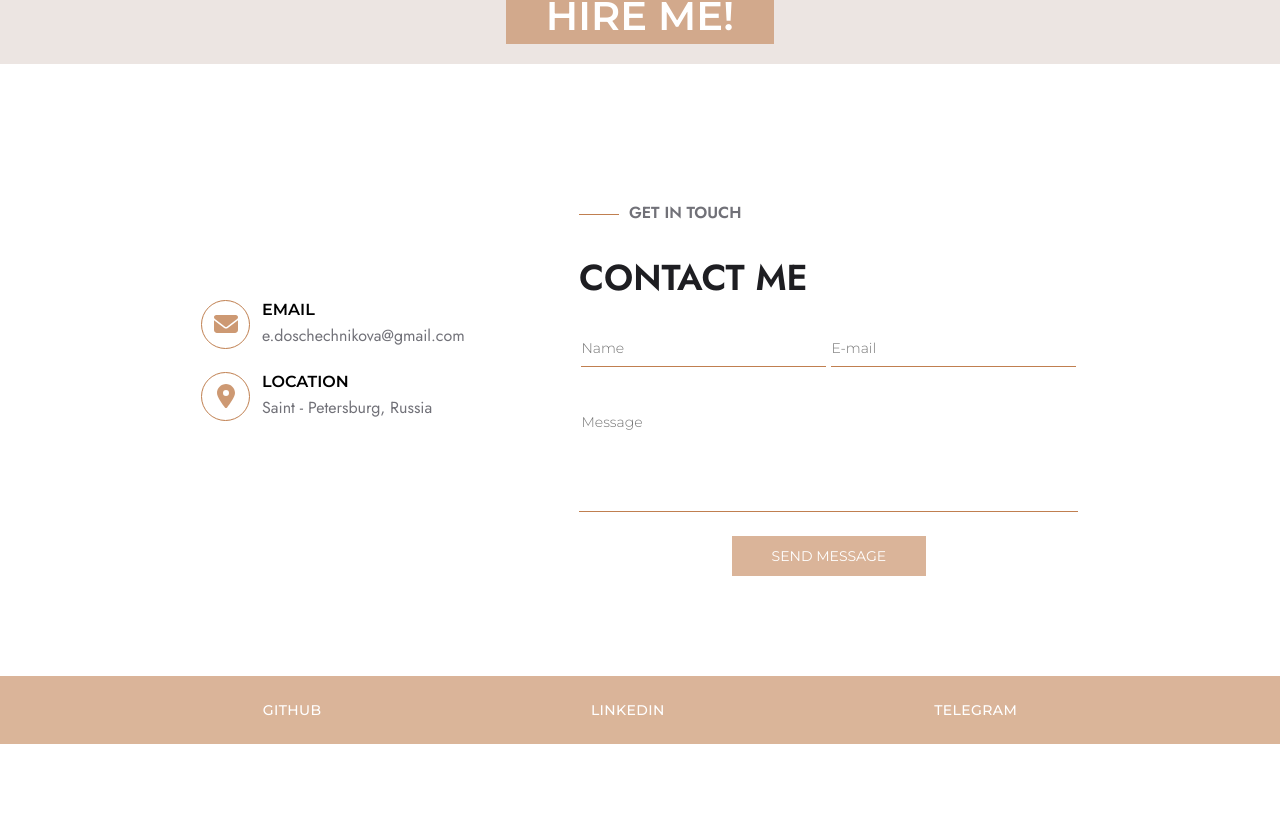
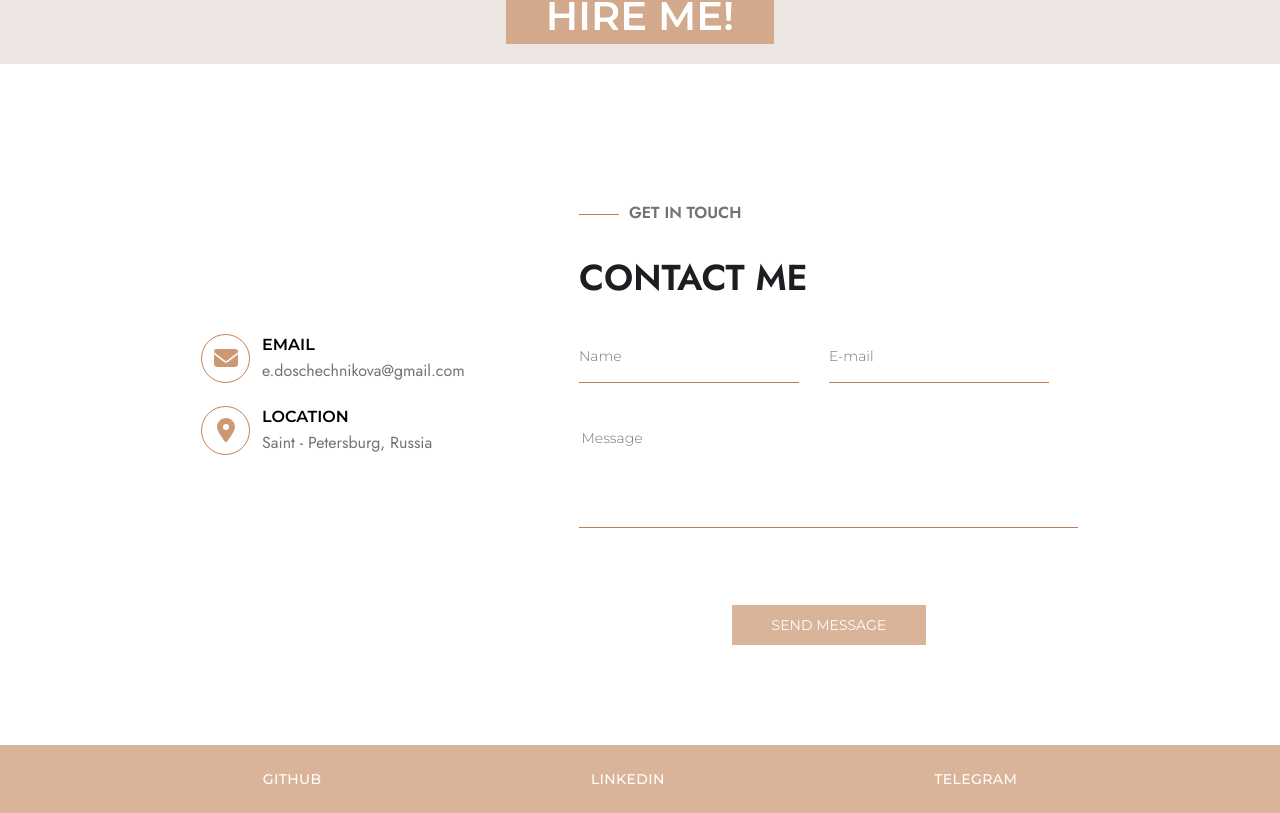
Before and after one commit to e-doschechnikova/Portfolio, a React (Create React App) app: page / in a window 1280 px wide. Shown: the part 2593-3406 px from the top of the page. Before the commit the page ends 3337 px from the top, so only its background shows below. Built offline with nearby package versions, Linux system fonts and the light colour scheme.

Commit message:
add formik

```diff
--- a/package.json
+++ b/package.json
@@ -18,6 +18,7 @@
     "@types/react": "^18.0.0",
     "@types/react-dom": "^18.0.0",
     "@types/react-scroll": "^1.8.5",
+    "formik": "^2.2.9",
     "gh-pages": "^4.0.0",
     "node-sass": "^8.0.0",
     "react": "^18.2.0",
--- a/src/Contacts/ContactInfo/ContactForm.module.scss
+++ b/src/Contacts/ContactInfo/ContactForm.module.scss
@@ -55,4 +55,16 @@
     }
   }
 
+  .error {
+    display: flex;
+   justify-content: center;
+    @include text($titleFontFamily, 14px, 26px, 600);
+    color: crimson;
+    height: 25px;
+    padding: 0 15px;
+    @media (max-width: 460px) {
+      height: 19px;
+      margin-top: 3px;
+    }
+  }
 }
--- a/src/Contacts/ContactInfo/ContactForm.tsx
+++ b/src/Contacts/ContactInfo/ContactForm.tsx
@@ -1,13 +1,57 @@
 import React from "react";
 import style from "./ContactForm.module.scss";
+import {useFormik} from "formik";
+
+export type FormType = {
+    name?: string
+    email?: string
+    message?: string
+}
 
 export const ContactForm = () => {
-    return <form className={style.contactsForm}>
+
+    const formik = useFormik({
+        initialValues: {
+            name: '',
+            email: '',
+            message: '',
+        },
+        validate: (values) => {
+            const errors: FormType = {}
+            if (!values.name) {
+                errors.name = 'please enter your name';
+            }
+
+            if (!values.email) {
+                errors.email = 'please enter your email';
+            } else if (!/^[A-Z0-9._%+-]+@[A-Z0-9.-]+\.[A-Z]{2,4}$/i.test(values.email)) {
+                errors.email = 'please enter valid email';
+            }
+
+            if (!values.message) {
+                errors.message = 'please enter your message';
+            } else if (values.message.length < 2) {
+                errors.message = 'your message is too short';
+            }
+
+            return errors;
+        },
+        validateOnBlur: false,
+        onSubmit: (values, {resetForm}) => {
+            // api.sendEmail(values)
+            resetForm()
+        }
+    });
+
+    return <form onSubmit={formik.handleSubmit} className={style.contactsForm}>
         <div className={style.inputForm}>
-            <input type="text" placeholder={'Name'}/>
-            <input type="text" placeholder={'E-mail'}/>
+            <input type="text" placeholder={'Name'}  {...formik.getFieldProps('name')}/>
+            <p className={style.error}>{formik.touched.name && formik.errors.name && formik.errors.name}</p>
+            <input type="text" placeholder={'E-mail'} {...formik.getFieldProps('email')}/>
+            <p className={style.error}>{formik.touched.email && formik.errors.email && formik.errors.email}</p>
         </div>
-        <textarea placeholder={'Message'}/>
+        <textarea placeholder={'Message'} {...formik.getFieldProps('message')}/>
+        <p className={style.error}>{formik.touched.message && formik.errors.message && formik.errors.message} </p>
         <button type={'submit'} className={style.sendBtn}>Send message</button>
     </form>
 }
```
Also changed, not shown: 1 other file (tests, documents, lock files or other folders).
